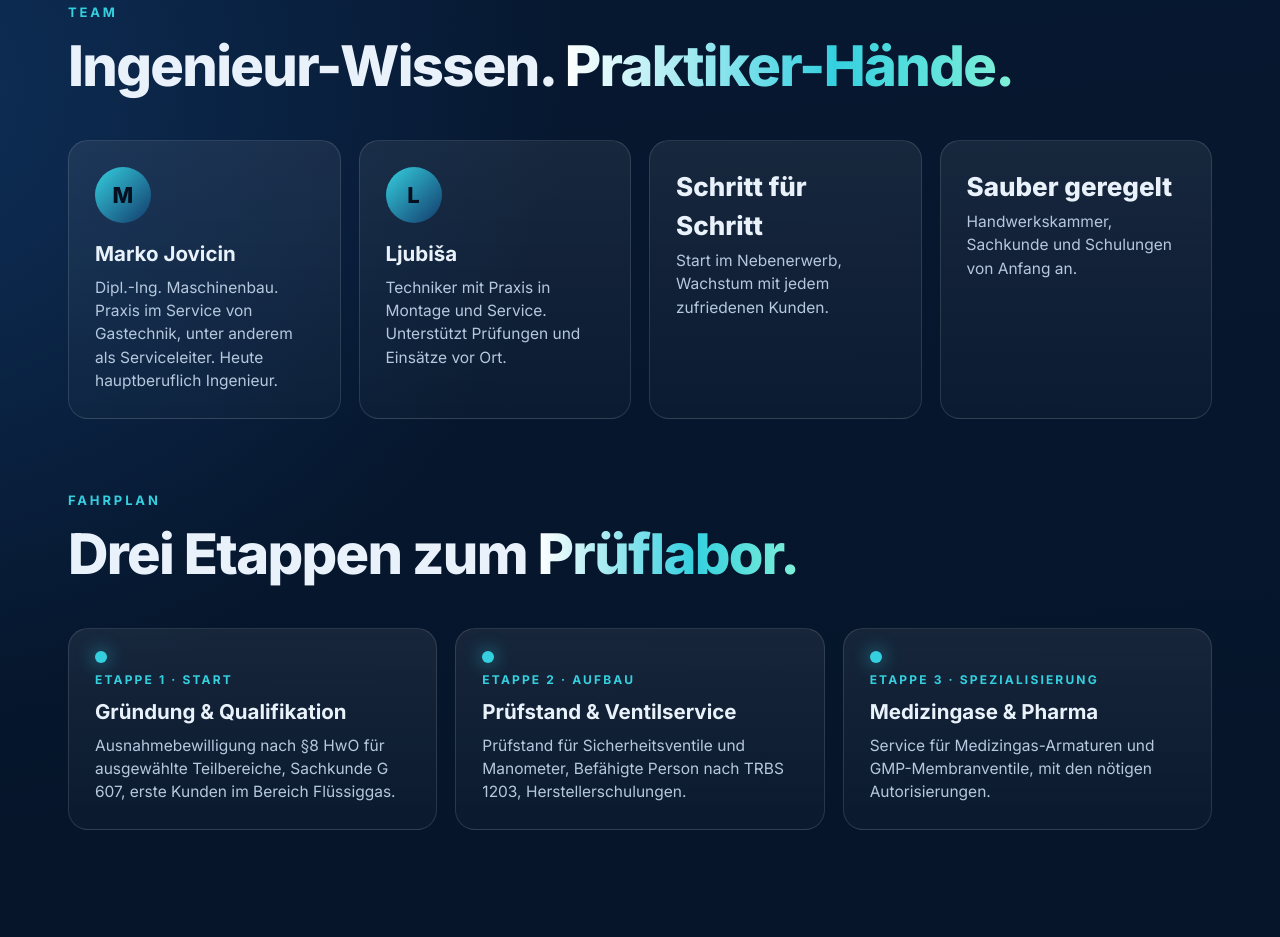
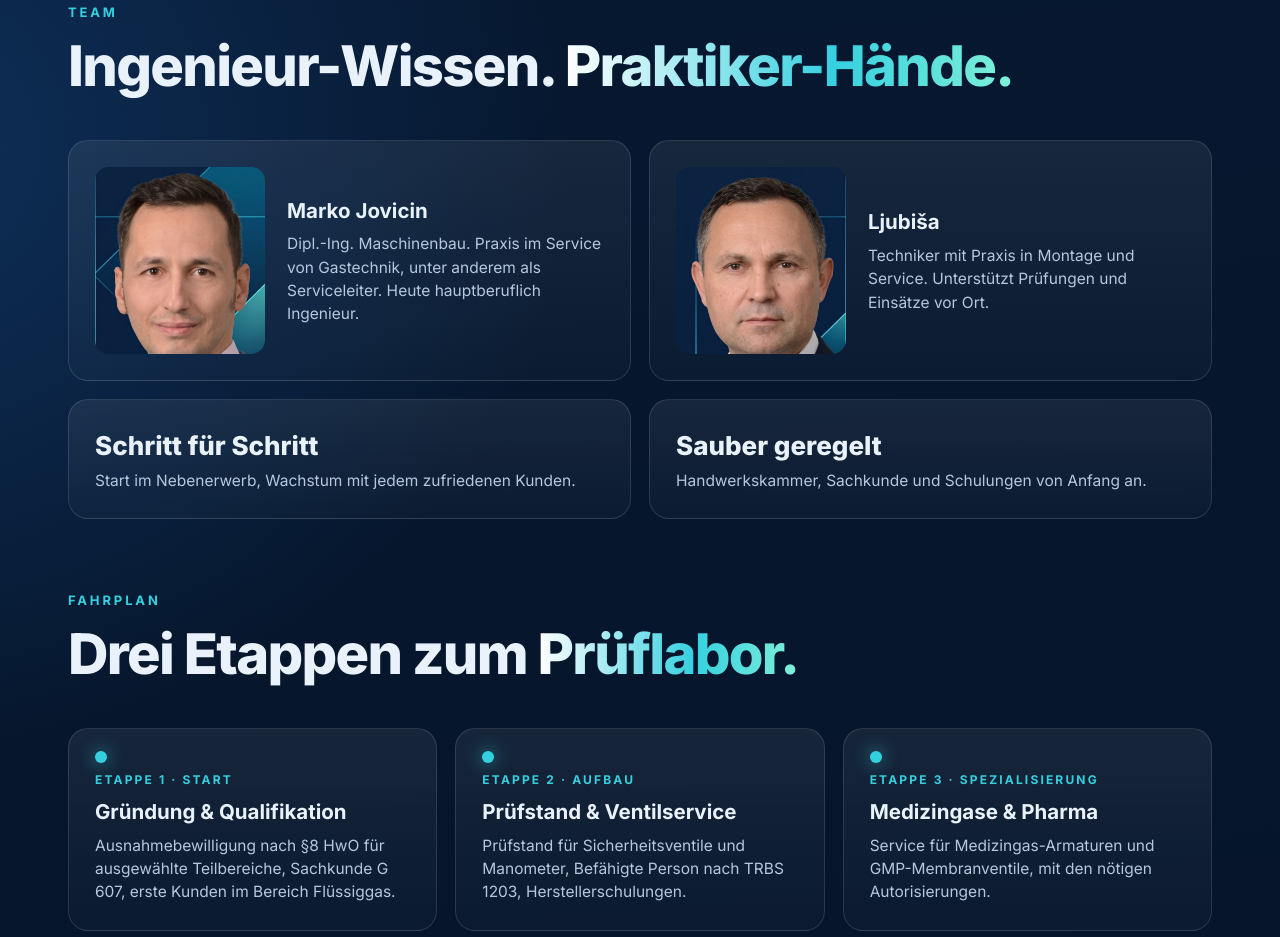
Before and after one commit to markojovicin/fluidhafen, a plain HTML site: page index.html in a window 1280 px wide. Shown: the part 3350-4287 px from the top of the page. Drawn offline with Linux system fonts and the light colour scheme.

Commit message:
Add team portraits
Co-Authored-By: Claude Opus 5.5 <noreply@anthropic.com>
Claude-Session: https://claude.ai/code/session_01QjMWsof7jZq3tD7u4Yfmk5

```diff
--- a/index.html
+++ b/index.html
@@ -81,6 +81,9 @@ footer .wrap{display:flex;flex-wrap:wrap;justify-content:space-between;gap:12px}
  .g4{grid-template-columns:1fr 1fr;gap:12px}.g4 .card{padding:18px}.stat b{font-size:20px}
  nav .btn{padding:9px 14px;font-size:13px}
 }
+.card img.ph{width:100%;aspect-ratio:4/4.4;object-fit:cover;object-position:50% 20%;border-radius:14px;margin-bottom:16px;display:block}
+.person{display:flex;gap:22px;align-items:center}.person img.ph{width:170px;flex:none;margin:0}
+@media (max-width:560px){.team{grid-template-columns:1fr}.person{flex-direction:column;align-items:stretch;gap:16px}.person img.ph{width:100%;aspect-ratio:1/1}}
 </style></head><body>
 
 <nav><div class="wrap"><a href="#top"><img src="logo_white.png" alt="TechHafen FluidLab"></a>
@@ -142,9 +145,9 @@ footer .wrap{display:flex;flex-wrap:wrap;justify-content:space-between;gap:12px}
 
 <section id="team"><div class="wrap">
 <div class="kicker">Team</div><h2>Ingenieur-Wissen. <span class="grad">Praktiker-Hände.</span></h2>
-<div class="grid g4">
-<div class="card"><div class="av">M</div><h3>Marko Jovicin</h3><p>Dipl.-Ing. Maschinenbau. Praxis im Service von Gastechnik, unter anderem als Serviceleiter. Heute hauptberuflich Ingenieur.</p></div>
-<div class="card"><div class="av">L</div><h3>Ljubiša</h3><p>Techniker mit Praxis in Montage und Service. Unterstützt Prüfungen und Einsätze vor Ort.</p></div>
+<div class="grid g2 team">
+<div class="card person"><img class="ph" src="marko.jpg" alt="Marko Jovicin"><div><h3>Marko Jovicin</h3><p>Dipl.-Ing. Maschinenbau. Praxis im Service von Gastechnik, unter anderem als Serviceleiter. Heute hauptberuflich Ingenieur.</p></div></div>
+<div class="card person"><img class="ph" src="ljubisa.jpg" alt="Ljubiša"><div><h3>Ljubiša</h3><p>Techniker mit Praxis in Montage und Service. Unterstützt Prüfungen und Einsätze vor Ort.</p></div></div>
 <div class="card stat"><b>Schritt für Schritt</b><p>Start im Nebenerwerb, Wachstum mit jedem zufriedenen Kunden.</p></div>
 <div class="card stat"><b>Sauber geregelt</b><p>Handwerkskammer, Sachkunde und Schulungen von Anfang an.</p></div>
 </div>
```
Also changed, not shown: ljubisa.jpg (added), marko.jpg (added), 1 other file.
